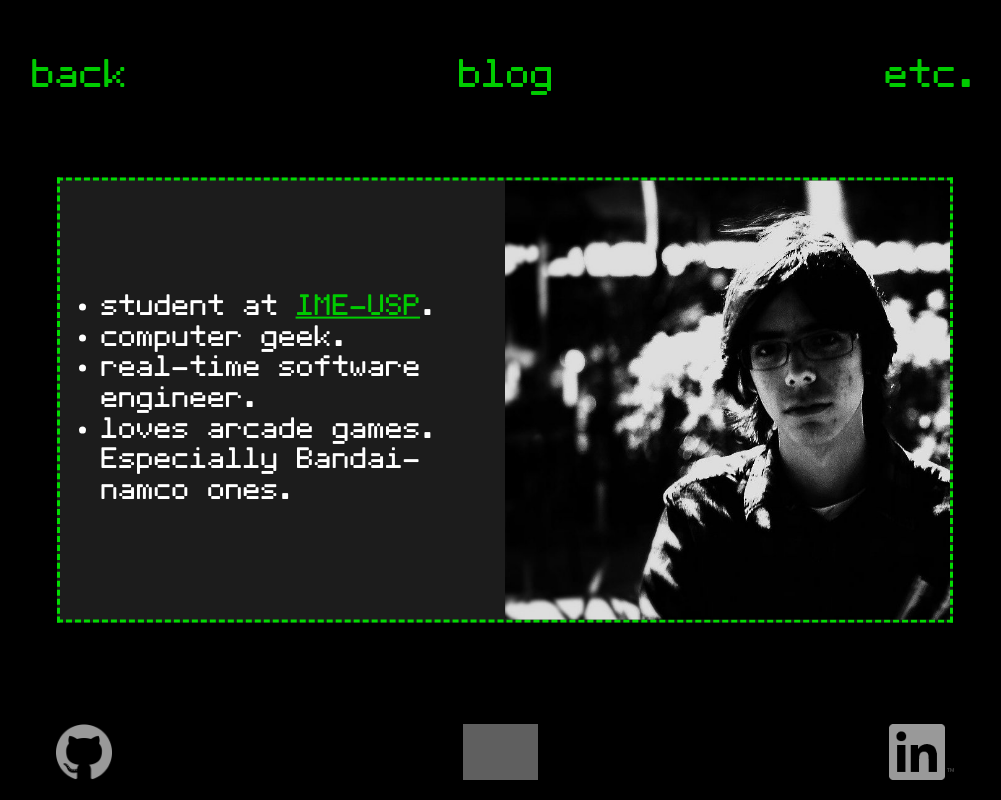
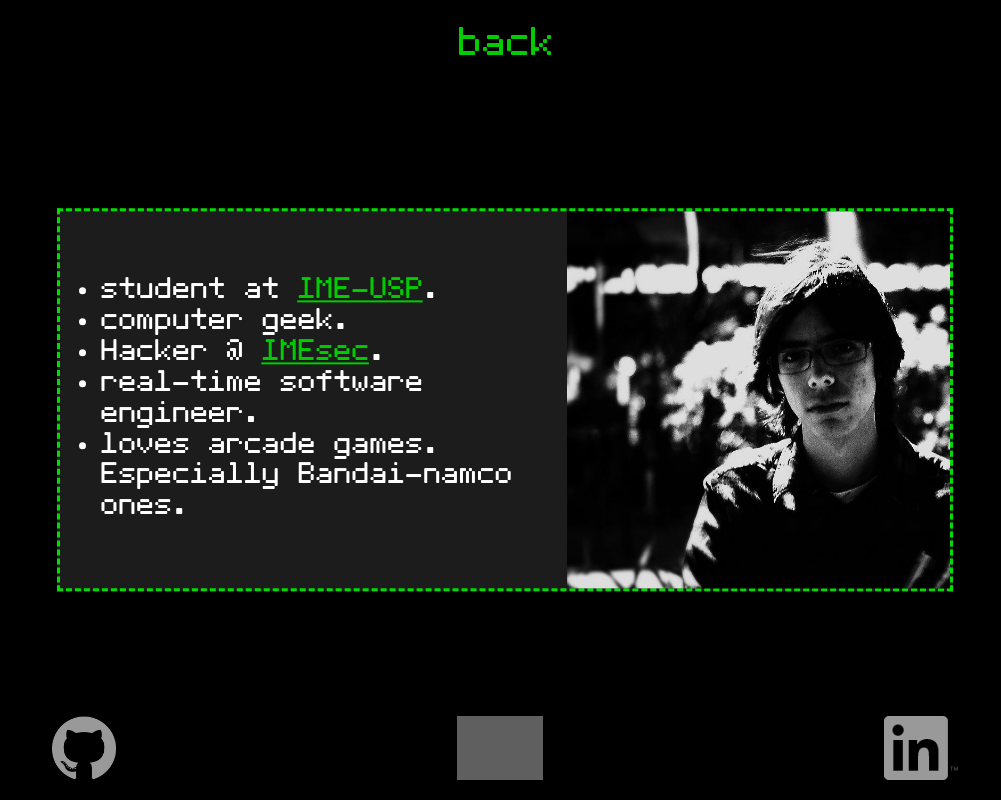
Before and after one commit to pedro823/pedro823.github.io, a PHP site: page /whoami in a window 1280 px wide. Shown: the whole page, without its empty margins (135-1136 px from the left). Run offline with PHP 8.4, Linux system fonts and the light colour scheme; some libraries are stand-ins or nearby versions; grey boxes are pictures that could not be loaded.

Commit message:
Minimizes site to something maintainable

```diff
--- a/index.html
+++ b/index.html
@@ -9,12 +9,9 @@
   <div id="background-triangles"></div>
   <div class="tabs fixed">
     <a class="tab f2 animated" href="whoami">whoami</a>
-    <a class="tab f2 animated" href="blog">blog</a>
-    <a class="tab f2 animated" href="etc">etc.</a>
   </div>
   <div class="links">
     <a class="link animated" href="https://www.github.com/pedro823"><img src="gh.png" /></a>
-    <a class="link animated" href="https://devpost.com/pedro823"><img src="https://devpost-challengepost.netdna-ssl.com/assets/reimagine2/devpost-logo-646bdf6ac6663230947a952f8d354cad.svg" /></a>
     <a class="link animated" href="https://www.linkedin.com/in/pedro-leyton-pereira-584371157/"><img src="lkdn.png" /></a>
   </div>
   <script src="https://cdnjs.cloudflare.com/ajax/libs/p5.js/0.6.1/p5.min.js"></script>
--- a/site.css
+++ b/site.css
@@ -66,11 +66,12 @@ a:visited {
 }
 
 .tab, .tab:visited {
+  font-size: 3vmin;
   font-family: "telegrama";
   text-decoration: none;
   transition: 0.3s ease;
   color: #fff;
-  padding: 1em;
+  padding: 0.5vh;
 }
 
 .tab:active, .tab:hover {
@@ -78,7 +79,6 @@ a:visited {
   text-decoration: underline;
   transition: 0.3s ease;
   color: #0f0;
-  padding: 1em;
 }
 
 .links {
@@ -95,16 +95,13 @@ a:visited {
   align-items: flex-end;
 }
 
-.link {
-}
-
 .link.animated {
   animation-name: fade;
   animation-duration: 6s;
 }
 
 .link>img {
-  height: 3.5em;
+  height: 8vmin;
   width: auto;
   -webkit-filter: grayscale(100%);
   filter: grayscale(100%);
@@ -130,10 +127,10 @@ a:visited {
 
  .content-box {
   position: fixed;
-  top: 50%;
-  left: 50%;
-  width: 70%;
-  font-size: 20pt;
+  top: 50vh;
+  left: 50vw;
+  width: 70vw;
+  font-size: 2.1vw;
   background-color: #1c1c1c;
   color: #fff;
   border-color: #0d0;
--- a/whoami/index.html
+++ b/whoami/index.html
@@ -1,23 +1,24 @@
 <!DOCTYPE html>
 <html>
 <head>
-  <link rel="stylesheet" href="../site.css" />
+  <link rel="stylesheet" href="/site.css" />
   <link rel="stylesheet" href="https://unpkg.com/tachyons@4.10.0/css/tachyons.min.css" />
 </head>
 <body style="background-color: #000">
   <div id="background-triangles"></div>
   <div class="tabs">
-    <a class="tab f2 highlighted" href="..">back</a>
-    <a class="tab f2" href="../blog">blog</a>
-    <a class="tab f2" href="../etc">etc.</a>
+    <a class="tab f2 highlighted" href="/">back</a>
   </div>
   <div class="cf content-box flex items-center">
-    <ul class="fl w-50-ns w-100 telegrama">
+    <ul class="fl telegrama">
       <li>
         student at <a href="https://www.ime.usp.br">IME-USP</a>.
       </li>
       <li>
         computer geek.
+      </li>
+      <li>
+        Hacker @ <a href="https://imesec.ime.usp.br">IMEsec</a>.
       </li>
       <li>
         real-time software engineer.
@@ -26,14 +27,14 @@
         loves arcade games. Especially Bandai-namco ones.
       </li>
     </ul>
-    <div class="flex items-center h-100 w-50-ns w-100 content-image">
-      <img src="../profile.jpg" />
+    <div class="flex items-center content-image">
+      <img src="/profile.jpg" />
     </div>
   </div>
   <div class="links">
     <a class="link" href="https://www.github.com/pedro823"><img src="../gh.png" /></a>
     <a class="link" href="https://devpost.com/pedro823"><img src="https://devpost-challengepost.netdna-ssl.com/assets/reimagine2/devpost-logo-646bdf6ac6663230947a952f8d354cad.svg" /></a>
-    <a class="link" href="https://www.linkedin.com/in/pedro-leyton-pereira-584371157/"><img src="../lkdn.png" /></a>
+    <a class="link" href="https://www.linkedin.com/in/pedro-leyton-pereira-584371157/"><img src="/lkdn.png" /></a>
   </div>
 </body>
 </html>
```
